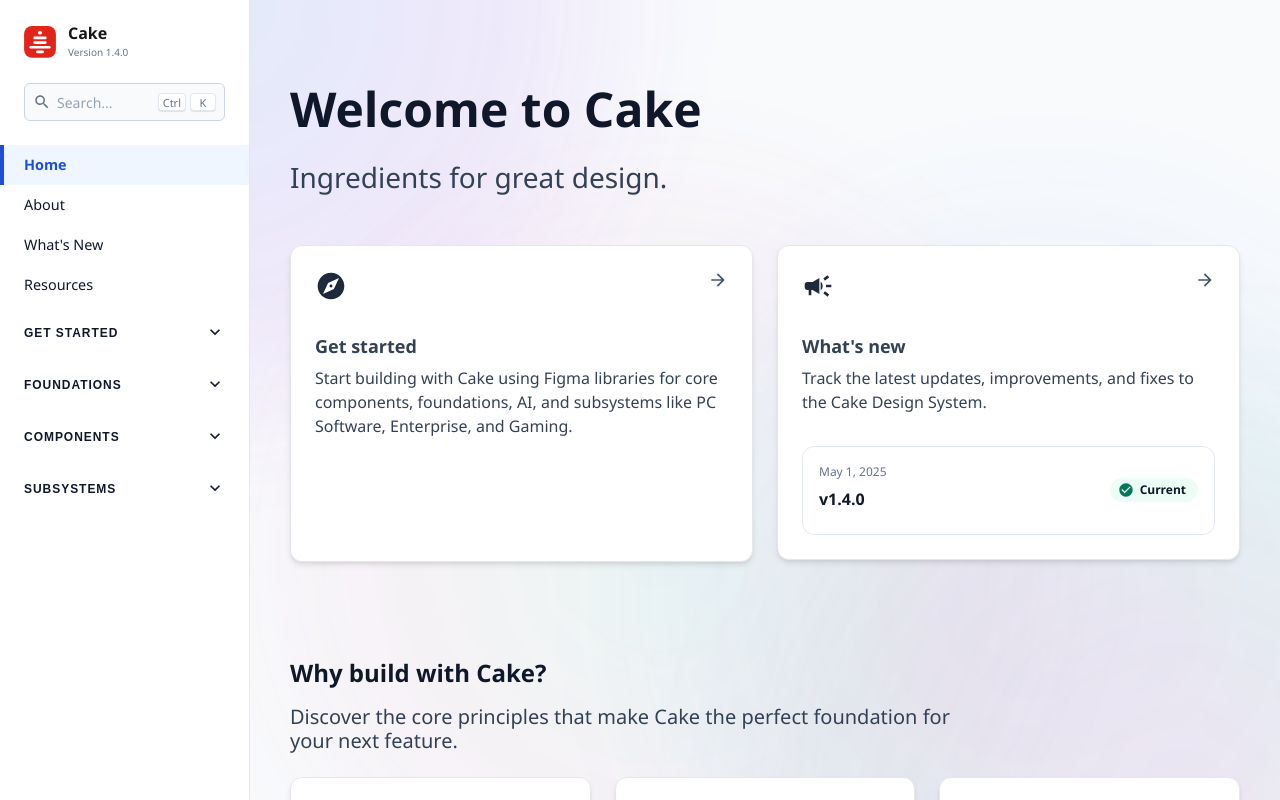
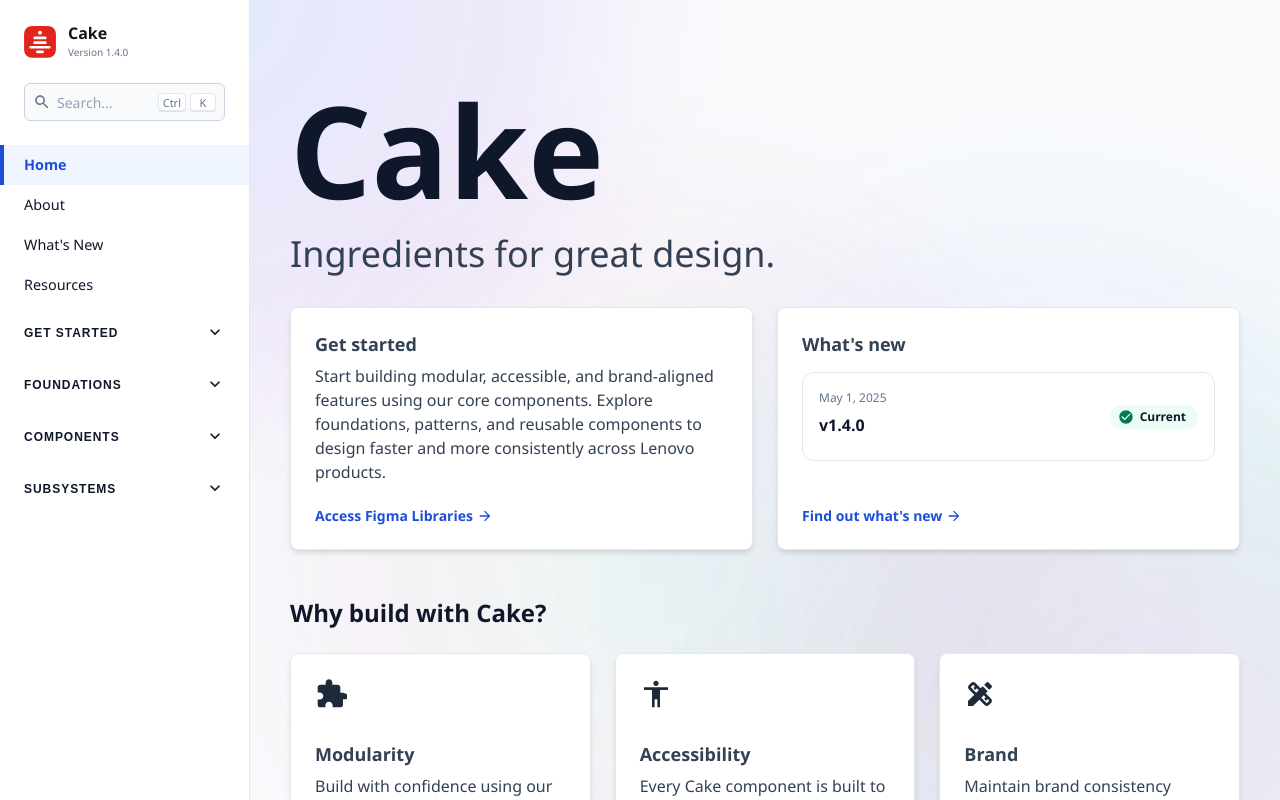
Before and after one commit to cake-admin/cakev2, a React (Create React App) app: page / in a window 1280 px wide. Shown: the top 800 px of the page. Built offline with nearby package versions, Linux system fonts and the light colour scheme.

Commit message:
Update homepage design: improve card layout, typography, and styling

```diff
--- a/src/components/design-system/Card.js
+++ b/src/components/design-system/Card.js
@@ -4,7 +4,7 @@ import colorData from '../../data/colors.json';
 
 const StyledCard = styled.div`
   background: #ffffff;
-  border-radius: 12px;
+  border-radius: 8px;
   box-shadow: 0 1px 3px rgba(0, 0, 0, 0.1);
   overflow: hidden;
   transition: all 0.2s ease;
--- a/src/pages/Home.js
+++ b/src/pages/Home.js
@@ -3,6 +3,7 @@ import styled from 'styled-components';
 import { Link } from 'react-router-dom';
 import Card from '../components/design-system/Card';
 import Chip from '../components/design-system/Chip';
+import Button, { BUTTON_VARIANTS, BUTTON_SIZES } from '../components/design-system/Button';
 import InfoIcon from '@mui/icons-material/Info';
 import ArrowForwardIcon from '@mui/icons-material/ArrowForward';
 import CampaignIcon from '@mui/icons-material/Campaign';
@@ -27,7 +28,7 @@ const PageContainer = styled.div`
 `;
 
 const PageHeader = styled.div`
-  margin-bottom: 40px;
+  margin-bottom: 20px;
 `;
 
 const ReleaseCard = styled.div`
@@ -79,13 +80,13 @@ const WelcomeTitle = styled.h1`
   color: #0F172A;
   font-family: ${fontStack};
   font-weight: 800;
-  font-size: clamp(2rem, 5vw, 3rem);
-  line-height: 1.2;
-  padding-bottom: 1.25rem;
+  font-size: clamp(4rem, 12vw, 8rem);
+  line-height: 1.1;
+  padding-bottom: 0.5rem;
   margin: 0;
 
   @media (max-width: 640px) {
-    line-height: 1.3;
+    line-height: 1.2;
   }
 `;
 
@@ -103,7 +104,7 @@ const PageSubheader = styled.h2`
   font-family: ${fontStack};
   font-weight: 400;
   font-stretch: 580;
-  font-size: 1.75rem;
+  font-size: 2.25rem;
   line-height: 1.4;
   margin: 0 0 0.5rem 0;
   max-width: 680px;
@@ -192,6 +193,32 @@ const CardText = styled.p`
   }
 `;
 
+const LinkButton = styled.button`
+  background: none;
+  border: none;
+  color: #1D4ED8;
+  font-family: 'Segoe UI', sans-serif;
+  font-size: 0.875rem;
+  font-weight: 600;
+  cursor: pointer;
+  padding: 0;
+  margin: 0;
+  text-align: left;
+  text-decoration: none;
+  transition: all 0.2s ease-in-out;
+  display: flex;
+  align-items: center;
+  gap: 4px;
+
+  &:hover {
+    color: #1E3A8A;
+  }
+
+  &:focus {
+    outline: none;
+  }
+`;
+
 
 
 const Home = () => {
@@ -201,46 +228,50 @@ const Home = () => {
     <AuroraBackground />
     <PageContainer>
       <PageHeader>
-        <WelcomeTitle>Welcome to Cake</WelcomeTitle>
+        <WelcomeTitle>Cake</WelcomeTitle>
         <PageSubheader>Ingredients for great design.</PageSubheader>
       </PageHeader>
 
       <CardsRow>
-        <Link to="/resources" style={{ textDecoration: 'none', color: 'inherit', height: '100%', display: 'block' }}>
-          <Card elevated hoverable style={{ height: '100%' }}>
-            <Card.Body style={{ height: '100%', display: 'flex', flexDirection: 'column' }}>
-              <div style={{ display: 'flex', justifyContent: 'space-between', alignItems: 'flex-start', marginBottom: '1rem' }}>
-                <IconWrapper>
-                  <ExploreIcon />
-                </IconWrapper>
-                <div style={{ display: 'flex', alignItems: 'center', justifyContent: 'center', width: '1.25rem', height: '1.25rem', color: '#475569', opacity: 1 }}>
-                  <ArrowForwardIcon style={{ width: '1.25rem', height: '1.25rem' }} />
-                </div>
+        <Link to="/resources" style={{ textDecoration: 'none', color: 'inherit', display: 'block', height: '100%' }}>
+          <Card elevated hoverable style={{ display: 'flex', flexDirection: 'column', height: '100%' }}>
+            <Card.Body style={{ display: 'flex', flexDirection: 'column', flex: 1 }}>
+              <div>
+                <CardTitle style={{ fontSize: '1.125rem', marginBottom: '0.5rem' }}>Get started</CardTitle>
+                <CardText style={{ marginBottom: '1.25rem', fontSize: '1rem' }}>
+                Start building modular, accessible, and brand-aligned features using our core components. Explore foundations, patterns, and reusable components to design faster and more consistently across Lenovo products.
+                </CardText>
               </div>
-              <CardTitle style={{ fontSize: '1.125rem', marginBottom: '0.5rem' }}>Get started</CardTitle>
-              <CardText style={{ marginBottom: '1.25rem', flex: 1, fontSize: '1rem' }}>
-              Start building with Cake using Figma libraries for core components, foundations, AI, and subsystems like PC Software, Enterprise, and Gaming.
-              </CardText>
+              <div style={{ marginTop: 'auto' }}>
+                <button style={{
+                  background: 'none',
+                  border: 'none',
+                  color: '#1D4ED8',
+                  fontFamily: 'Segoe UI, sans-serif',
+                  fontSize: '0.875rem',
+                  fontWeight: '600',
+                  cursor: 'pointer',
+                  padding: '0',
+                  margin: '0',
+                  textAlign: 'left',
+                  textDecoration: 'none',
+                  display: 'flex',
+                  alignItems: 'center',
+                  gap: '4px'
+                }}>
+                  Access Figma Libraries
+                  <ArrowForwardIcon style={{ width: '16px', height: '16px' }} />
+                </button>
+              </div>
             </Card.Body>
           </Card>
         </Link>
 
-        <Link to="/whats-new" style={{ textDecoration: 'none', color: 'inherit', display: 'block' }}>
-          <Card elevated hoverable>
-            <Card.Body style={{ display: 'flex', flexDirection: 'column' }}>
-              <div style={{ display: 'flex', justifyContent: 'space-between', alignItems: 'flex-start', marginBottom: '1rem' }}>
-                <IconWrapper>
-                  <CampaignIcon />
-                </IconWrapper>
-                <div style={{ display: 'flex', alignItems: 'center', justifyContent: 'center', width: '1.25rem', height: '1.25rem', color: '#475569', opacity: 1 }}>
-                  <ArrowForwardIcon style={{ width: '1.25rem', height: '1.25rem' }} />
-                </div>
-              </div>
-              <CardTitle style={{ fontSize: '1.125rem', marginBottom: '0.5rem' }}>What's new</CardTitle>
-              <CardText style={{ marginBottom: '1rem', flex: 1, fontSize: '1rem' }}>
-                Track the latest updates, improvements, and fixes to the Cake Design System.
-              </CardText>
-              <div style={{ marginTop: 'auto', paddingTop: '1rem' }}>
+                <Link to="/whats-new" style={{ textDecoration: 'none', color: 'inherit', display: 'block', height: '100%' }}>
+          <Card elevated hoverable style={{ display: 'flex', flexDirection: 'column', height: '100%' }}>
+            <Card.Body style={{ display: 'flex', flexDirection: 'column', flex: 1 }}>
+              <div>
+                <CardTitle style={{ fontSize: '1.125rem', marginBottom: '1rem' }}>What's new</CardTitle>
                 <div style={{
                   padding: '1rem',
                   border: '1px solid #E2E8F0',
@@ -261,6 +292,27 @@ const Home = () => {
                   </div>
                 </div>
               </div>
+              <div style={{ marginTop: 'auto', paddingTop: '1rem' }}>
+                <button style={{
+                  background: 'none',
+                  border: 'none',
+                  color: '#1D4ED8',
+                  fontFamily: 'Segoe UI, sans-serif',
+                  fontSize: '0.875rem',
+                  fontWeight: '600',
+                  cursor: 'pointer',
+                  padding: '0',
+                  margin: '0',
+                  textAlign: 'left',
+                  textDecoration: 'none',
+                  display: 'flex',
+                  alignItems: 'center',
+                  gap: '4px'
+                }}>
+                  Find out what's new
+                  <ArrowForwardIcon style={{ width: '16px', height: '16px' }} />
+                </button>
+              </div>
 
             </Card.Body>
           </Card>
@@ -269,17 +321,14 @@ const Home = () => {
 
       </CardsRow>
 
-      <Section style={{ marginTop: '5rem' }}>
-        <SectionTitle style={{ fontSize: '1.5rem', fontWeight: '700', marginBottom: '1rem', color: '#0F172A' }}>
+      <Section style={{ marginTop: '2rem' }}>
+        <SectionTitle style={{ fontSize: '1.5rem', fontWeight: '600', marginBottom: '1rem', color: '#0F172A' }}>
           Why build with Cake?
         </SectionTitle>
-        <SectionDescription style={{ fontSize: '1.25rem', marginBottom: '1rem' }}>
-          Discover the core principles that make Cake the perfect foundation for your next feature.
-        </SectionDescription>
 
         <CardsRow>
-          <Card elevated style={{ height: '100%' }}>
-            <Card.Body style={{ height: '100%', display: 'flex', flexDirection: 'column' }}>
+          <Card elevated style={{ display: 'flex', flexDirection: 'column' }}>
+            <Card.Body style={{ display: 'flex', flexDirection: 'column', flex: 1 }}>
               <div style={{ display: 'flex', justifyContent: 'flex-start', alignItems: 'flex-start', marginBottom: '1rem' }}>
                 <IconWrapper>
                   <svg width="2rem" height="2rem" viewBox="0 0 24 24" fill="currentColor">
@@ -294,8 +343,8 @@ const Home = () => {
             </Card.Body>
           </Card>
 
-          <Card elevated style={{ height: '100%' }}>
-            <Card.Body style={{ height: '100%', display: 'flex', flexDirection: 'column' }}>
+          <Card elevated style={{ display: 'flex', flexDirection: 'column' }}>
+            <Card.Body style={{ display: 'flex', flexDirection: 'column', flex: 1 }}>
               <div style={{ display: 'flex', justifyContent: 'flex-start', alignItems: 'flex-start', marginBottom: '1rem' }}>
                 <IconWrapper>
                   <svg width="2rem" height="2rem" viewBox="0 0 24 24" fill="currentColor">
@@ -319,8 +368,8 @@ const Home = () => {
             </Card.Body>
           </Card>
 
-          <Card elevated style={{ height: '100%' }}>
-            <Card.Body style={{ height: '100%', display: 'flex', flexDirection: 'column' }}>
+          <Card elevated style={{ display: 'flex', flexDirection: 'column' }}>
+            <Card.Body style={{ display: 'flex', flexDirection: 'column', flex: 1 }}>
               <div style={{ display: 'flex', justifyContent: 'flex-start', alignItems: 'flex-start', marginBottom: '1rem' }}>
                 <IconWrapper>
                   <DesignServicesIcon />
```
